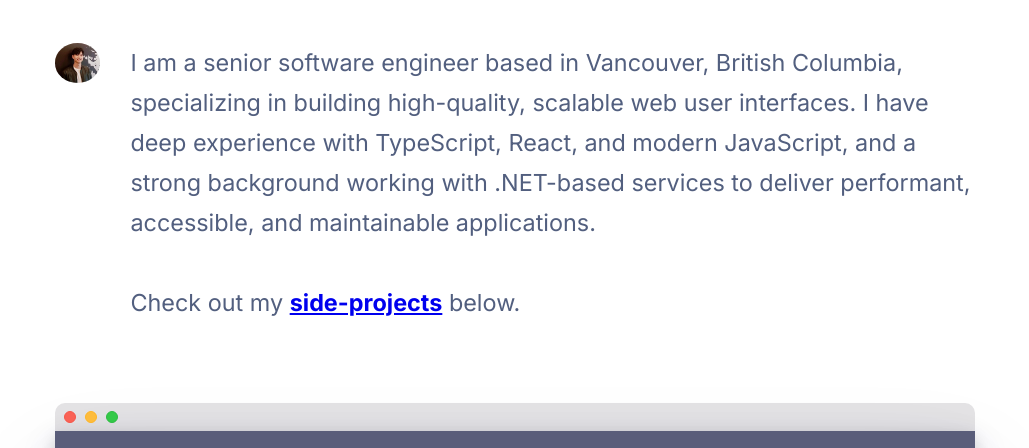
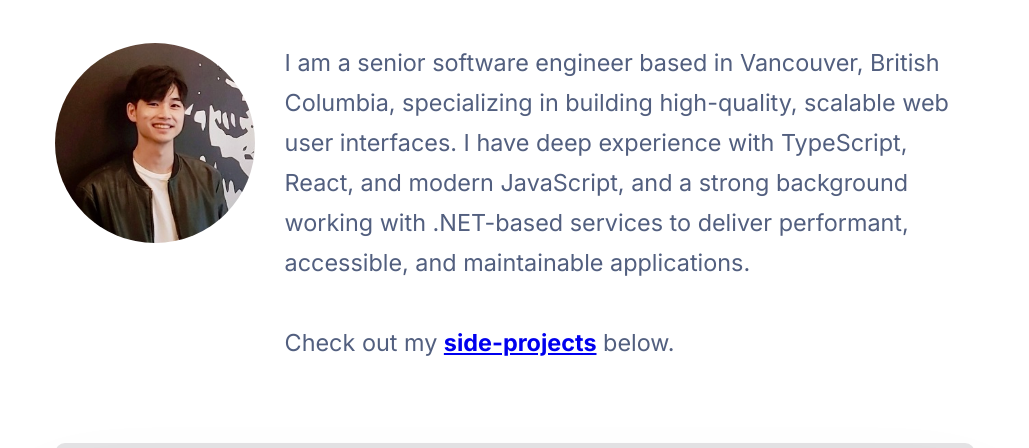
Before and after one commit to nelsontrangithub/nelsons-portfolio, a Gatsby site: page / in a window 1280 px wide. Shown: the part 289-737 px from the top of the page, without its empty margins (125-1154 px from the left). Built offline with nearby package versions, Linux system fonts and the light colour scheme; Gatsby itself is replaced by a stand-in of ours.

Commit message:
Fix squished avatar image

```diff
--- a/src/components/Welcome.tsx
+++ b/src/components/Welcome.tsx
@@ -13,6 +13,7 @@ const Welcome: React.FC = ({}) => {
           <StaticImage
             src="../images/avatar.png"
             width={200}
+            height={200}
             quality={100}
             alt="Nelson Tran"
             style={{ borderRadius: "50%" }}
--- a/src/styles/Welcome.scss
+++ b/src/styles/Welcome.scss
@@ -47,6 +47,7 @@
 
     .welcome-image {
       margin-right: 30px;
+      flex-shrink: 0;
     }
 
     .welcome-description {
```
